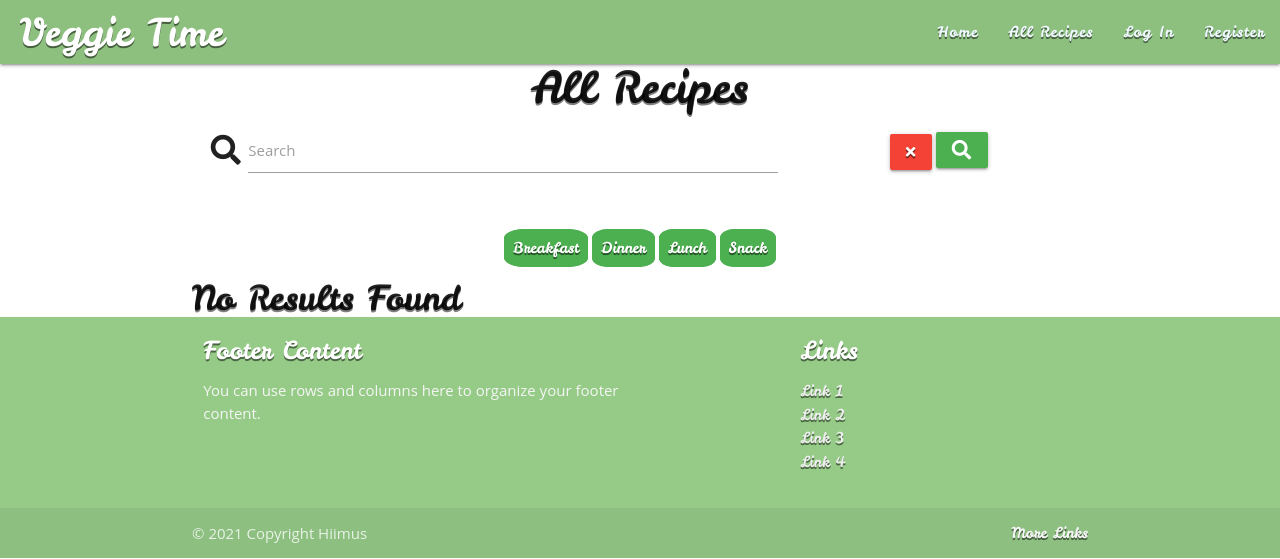
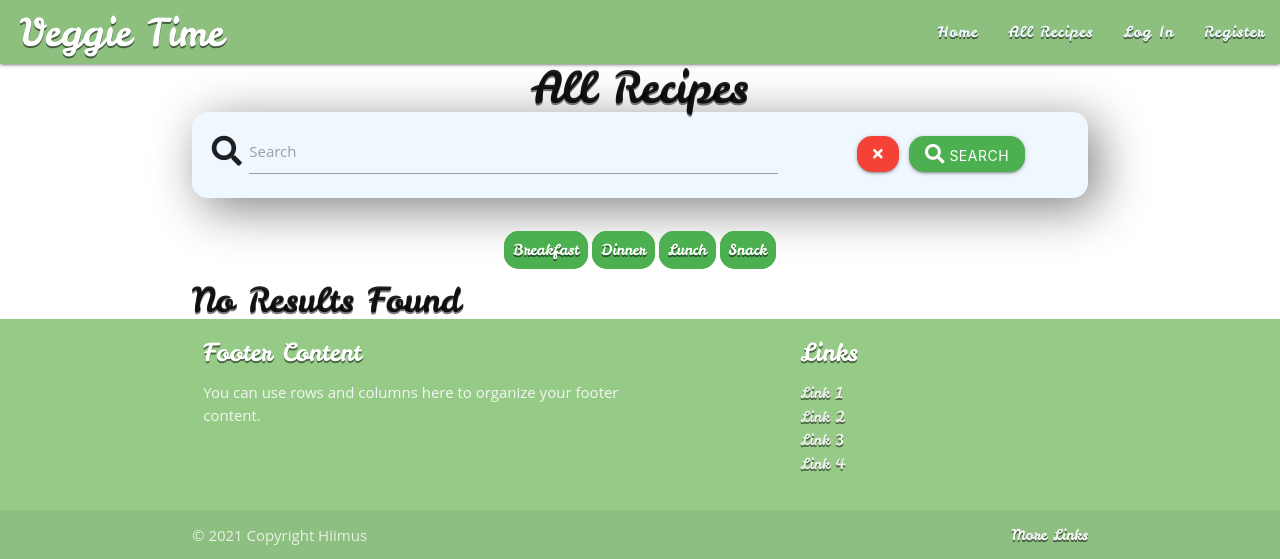
Before and after one commit to Hiimus/veggie-time, a Flask app: page /search in a window 1280 px wide. Shown: the top 559 px of the page. Run offline with Flask 2, Linux system fonts and the light colour scheme; data that the repository does not hold is empty; some libraries are stand-ins or nearby versions; some web fonts are replaced.

Commit message:
Styled search bar

```diff
--- a/static/css/style.css
+++ b/static/css/style.css
@@ -65,6 +65,29 @@ h3.hero-header {
         background-size: cover;
         background-position: center;
 }
+
+/* Search bar -----------------------------*/
+
+i.search-bar, button.search-bar {
+  margin-top: 22px;
+  border-radius: 15px;
+}
+
+button.reset, button.reset:focus {
+  outline: none;
+  border: none;
+  background-color: aliceblue;
+}
+
+.search-row {
+  border: 1px solid black;
+  border-color: aliceblue;
+  background-color: aliceblue;
+  border-radius: 15px;
+  box-shadow: aliceblue;
+  box-shadow: 10px 10px 50px grey;
+}
+/*-----------------------------------------*/
 
 
 textarea {
@@ -196,7 +219,7 @@ textarea {
 
 .category-btns {
     border: 2px solid #4CAF50;
-    border-radius: 25%;
+    border-radius: 15px;
     color: white;
     padding: 7px;
     background-color: #4CAF50;
@@ -273,6 +296,7 @@ textarea {
       no-repeat;
     background-size: cover;
     background-position: center;
+    border-radius: 15px;
     margin: 0 auto;
     box-shadow: 0px 15px 50px 10px rgba(0, 0, 0, 0.4);
     margin-top: 2%;
--- a/templates/all_recipes.html
+++ b/templates/all_recipes.html
@@ -4,21 +4,19 @@
 <main class="container">
 <h3 class="center-align">All Recipes</h3>
 
-<!-- search bar -->
+<!-- Search bar -->
 <div class="row">
   <form action="{{ url_for('search') }}" method="post" class="col s12">
-    <div class="row center-align">
-      <div class="input-field col s12 m8">
-        <i class="fas fa-search prefix"></i>
-        <input type="text" name="query" id="query" class="validate">
-        <label for="query">Search</label>
-      </div>
-      <div class="col s12 m4 col-search">
-        <a href="{{ url_for('all_recipes') }}"><i class="fas fa-times fa-7x red btn"></i></a>
-        <button class="btn green" type="submit">
-          <i class="fas fa-search"></i>
+    <div class="row center-align search-row">
+        <div class="input-field col s6 l8">
+          <i class="fas fa-search prefix"></i>
+          <label for="query">Search</label>
+          <input type="text" name="query" id="query" class="validate"><a href="{{ url_for('all_recipes') }}"></a>
+        </div>
+        <button type="reset" class="reset"><i class="search-bar fas fa-times fa-7x red btn"></i></button>
+        <button class="search-bar btn green" type="submit">
+          <i class="fas fa-search"></i> Search
         </button>
-      </div>
     </div>
   </form>
 </div>
```
Also changed, not shown: templates/recipes.html (+9 -10 lines).
